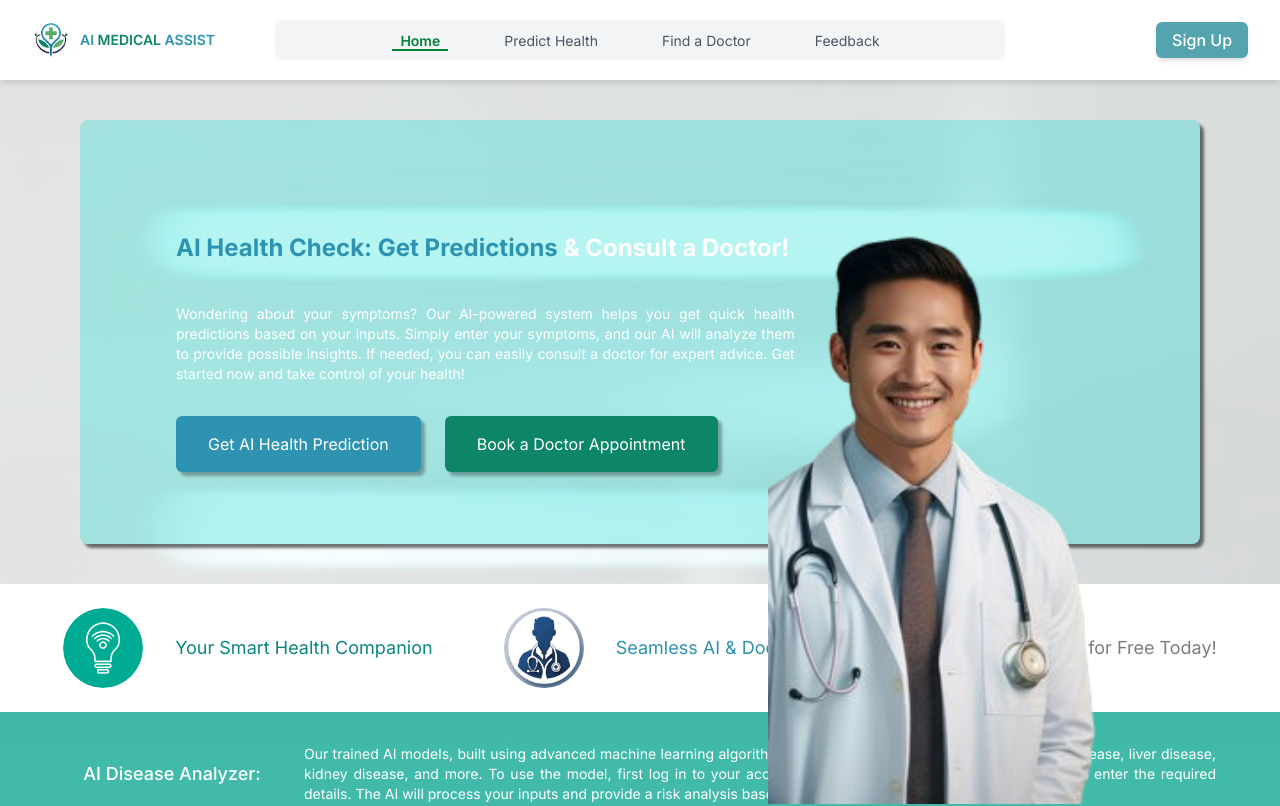
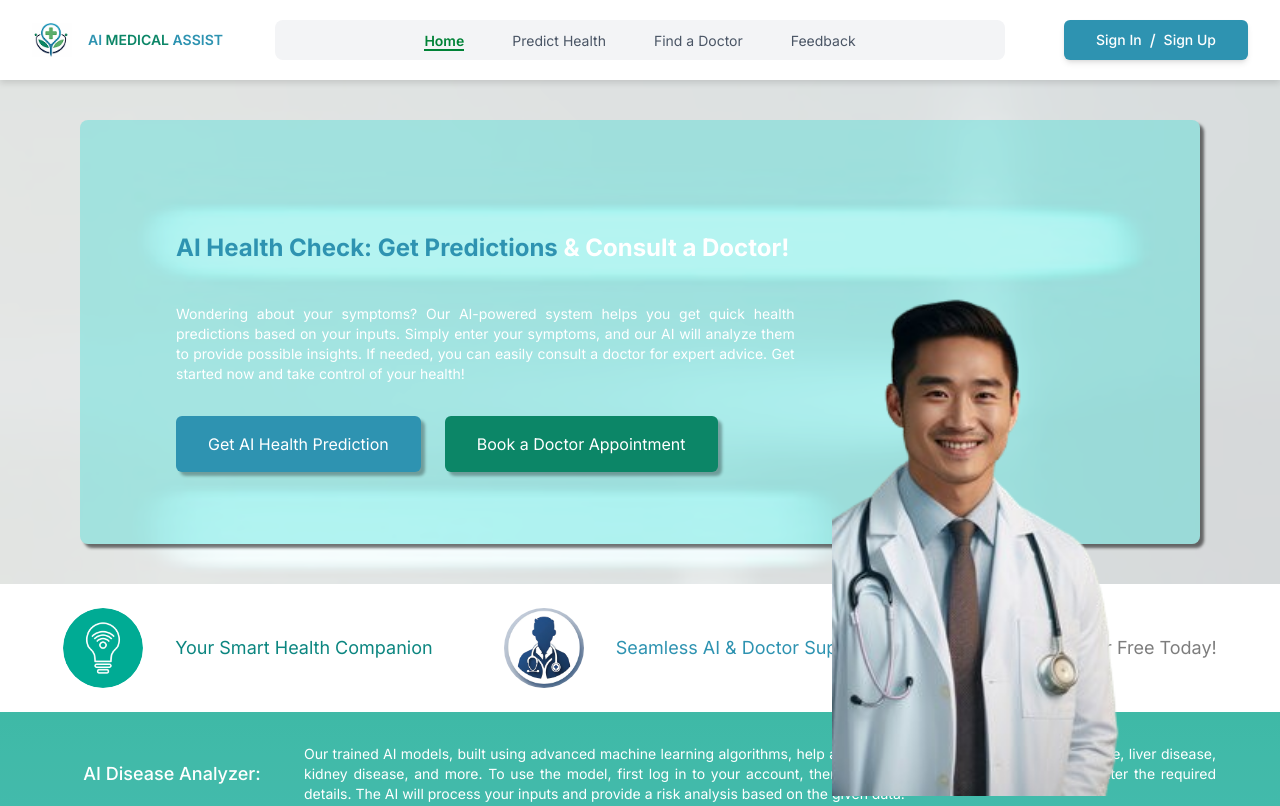
Before and after one commit to Gandhiprajwal/AI-Medical-Assist, a React (Vite) app in the folder frontend/: page / in a window 1280 px wide. Shown: the top 806 px of the page. Built offline with nearby package versions, Linux system fonts and the light colour scheme.

Commit message:
fixed the position issue of doctors image on homepage and added dark theme for the navbar. Darkmode button is still remamining and dark theme for the other components is also remaining.

```diff
--- a/frontend/src/components/Navbar/Navbar.jsx
+++ b/frontend/src/components/Navbar/Navbar.jsx
@@ -3,6 +3,7 @@ import { Link, useLocation } from "react-router-dom";
 import { HiMenu, HiX } from "react-icons/hi";
 import { motion, AnimatePresence } from "framer-motion";
 import Logo from "../../assets/Logo.png";
+import Logo2 from "../../assets/Logo-removebg.png";
 
 const Navbar = () => {
   const [isOpen, setIsOpen] = useState(false);
@@ -20,7 +21,7 @@ const Navbar = () => {
   }, [isHovered]);
 
   return (
-    <nav className="h-20 bg-white flex justify-between items-center px-8 drop-shadow-md w-full">
+    <nav className="h-20 bg-white dark:bg-[#000000] flex justify-between items-center px-8 drop-shadow-md w-full">
       {/* Left Section (Logo & Title) */}
       <motion.div
         className="flex flex-row items-center md:w-1/3"
@@ -28,15 +29,14 @@ const Navbar = () => {
         animate={{ opacity: 1, x: 0 }}
         transition={{ duration: 0.8, ease: "easeOut" }}
       >
-        <Link to="/">
+        <Link to="/" className="flex items-center gap-4">
           <img
             src={Logo}
             alt="Logo"
             className="w-10 md:w-10"
           />
-        </Link>
           <motion.div
-          className="ml-2 md:hidden lg:block"
+            className="md:hidden lg:block"
             initial={{ opacity: 0, y: -10 }}
             animate={{ opacity: 1, y: 0 }}
             transition={{ duration: 0.8, delay: 0.3 }}
@@ -47,12 +47,13 @@ const Navbar = () => {
               <span className="text-[#2E93B1]">ASSIST</span>
             </p>
           </motion.div>
+        </Link>
+
       </motion.div>
-
       {/* Center Section (Navigation Links) */}
       <div className="hidden md:flex justify-center w-full">
         <motion.div
-          className="w-full flex flex-row justify-center lg:gap-12 gap-8 bg-gray-100 p-2 rounded-lg"
+          className="w-full dark:bg-[#1c2029] flex flex-row justify-center lg:gap-12 gap-8 bg-gray-100 p-2 rounded-lg"
           initial={{ opacity: 0, y: -10 }}
           animate={{ opacity: 1, y: 0 }}
           transition={{ duration: 0.5 }}
@@ -73,14 +74,19 @@ const Navbar = () => {
                 >
                   <Link
                     to={item}
-                    key={index}
-                    className={`text-gray-600  ${
-                      location.pathname === item
-                        ? "font-semibold border-b-2 border-green-700 text-green-700"
-                        : "hover:border-b-2 hover:border-gray-400"
-                    } px-2 text-sm md:text-md`}
+                    className={`text-gray-600 ${location.pathname === item
+                        ? "font-semibold dark:text-[#48A9C5] text-green-700"
+                        : "dark:text-gray-400 hover:text-gray-700 dark:hover:text-gray-400"
+                      } text-sm md:text-md`}
+                  >
+                    <span
+                      className={`border-b-2 ${location.pathname === item
+                          ? "dark:border-[#48A9C5] border-green-700"
+                          : "hover:border-gray-400 border-transparent"
+                        }`}
                     >
                       {labels[index]}
+                    </span>
                   </Link>
                 </motion.div>
               );
@@ -91,46 +97,35 @@ const Navbar = () => {
 
       {/* Right Section (Button) */}
       <div className="md:w-1/3 flex justify-end">
-        <motion.div
+        <div
           className="hidden md:block relative"
-          whileHover={{ scale: 1.1 }}
-          whileTap={{ scale: 0.95 }}
           initial={{ opacity: 0, scale: 0.8 }}
           animate={{ opacity: 1, scale: 1 }}
           transition={{ duration: 0.5, ease: "easeOut" }}
-          onMouseEnter={() => setIsHovered(true)}
-          onMouseLeave={() => setIsHovered(false)}
         >
+          <div
+            className="text-white px-8 py-2 rounded-md text-md shadow-md font-medium transition-all dark:bg-[#286D7C] bg-[#2E93B1] hover:bg-[#257F96] flex items-center space-x-2 whitespace-nowrap"
+          >
+            {/* Sign In Link */}
             <Link
-            to={buttonText === "Sign In" ? "/sign-in" : "/sign-up"}
-            className={`text-white px-4 py-2 rounded-md text-md shadow-md font-medium transition-all relative overflow-hidden ${
-              buttonText === "Sign In"
-                ? "bg-[#2E93B1] hover:bg-[#257F96]"
-                : "bg-[#54A4AF] hover:bg-[#54A4AF]"
-            }`}
+              to="/sign-in"
+              className="text-center flex items-center justify-center hover:scale-110 transition-transform"
             >
-            <AnimatePresence mode="wait">
-              <motion.span
-                key={buttonText} // Re-renders on text change
-                initial={{ opacity: 0, y: 10 }}
-                animate={{ opacity: 1, y: 0 }}
-                exit={{ opacity: 0, y: -10 }}
-                transition={{ duration: 0.5 }}
+              <span className="text-sm font-medium">Sign In</span>
+            </Link>
+
+            {/* Divider */}
+            <span className="text-white">/</span>
+
+            {/* Sign Up Link */}
+            <Link
+              to="/sign-up"
+              className="text-center flex items-center justify-center hover:scale-110 transition-transform"
             >
-                {buttonText}
-              </motion.span>
-            </AnimatePresence>
+              <span className="text-sm font-medium">Sign Up</span>
             </Link>
-        </motion.div>
-        {/* Mobile Menu Toggle Button */}
-        <motion.button
-          onClick={() => setIsOpen(!isOpen)}
-          className="md:hidden text-3xl text-gray-700 ml-4"
-          whileHover={{ scale: 1.2 }}
-          whileTap={{ scale: 0.9 }}
-        >
-          {isOpen ? <HiX /> : <HiMenu />}
-        </motion.button>
+          </div>
+        </div>
       </div>
 
       {/* Mobile Navigation Menu */}
@@ -156,8 +151,7 @@ const Navbar = () => {
                   key={index}
                   whileHover={{ scale: 1.1 }}
                   whileTap={{ scale: 0.95 }}
-                  className={`py-2 text-gray-600 hover:border-b-4 hover:border-gray-500  text-center ${
-                    location.pathname === item
+                  className={`py-2 text-gray-600 hover:border-b-4 hover:border-gray-500  text-center ${location.pathname === item
                     ? "font-semibold border-b-4 border-green-700 text-green-700"
                     : ""
                     }`}
--- a/frontend/src/pages/Home/Home.jsx
+++ b/frontend/src/pages/Home/Home.jsx
@@ -90,9 +90,9 @@ const Home = () => {
               </div>
 
               {/* Mobile Image */}
-              <div className="pb-4 md:hidden">
+              {/* <div className="pb-4 md:hidden">
                 <img src="./doctor-image.png" alt="doctor-image" />
-              </div>
+              </div> */}
 
               {/* Description Section */}
               <div className="md:text-left md:w-2/3 py-8">
@@ -114,18 +114,16 @@ const Home = () => {
                   Book a Doctor Appointment
                 </Link>
               </div>
+            <img src={DoctorImageHomePage} className="absolute bottom-1 right-0" alt="doctor-image" style={{
+              objectFit: "cover",
+              width: "35%",
+              height: "70%",
+            }} />
             </div>
-          </div>
-          <div className="flex w-2/5 h-4/5 absolute right-0 bottom-3">
-            <img src={DoctorImageHomePage} className="mt-4" alt="doctor-image" style={{
-              objectFit: "cover",
-              width: "100%",
-              height: "100%",
-            }} />
           </div>
         </div>
         <div
-          className="w-full px-2 py-6 flex flex-wrap justify-center justify-between gap-4 md:items-center md:justify-evenly md:flex-row"
+          className="w-full px-2 py-6 flex flex-wrap justify-center justify-between gap-4 md:items-center md:justify-evenly md:flex-row z-index-5"
           style={{ backgroundColor: "rgba(255, 255, 255, 0.80)" }}
         >
           {usp.map((item, key) => (
```
Also changed, not shown: frontend/src/assets/Logo-removebg.png (added). Lines whose indentation alone changed are shown as unchanged.
